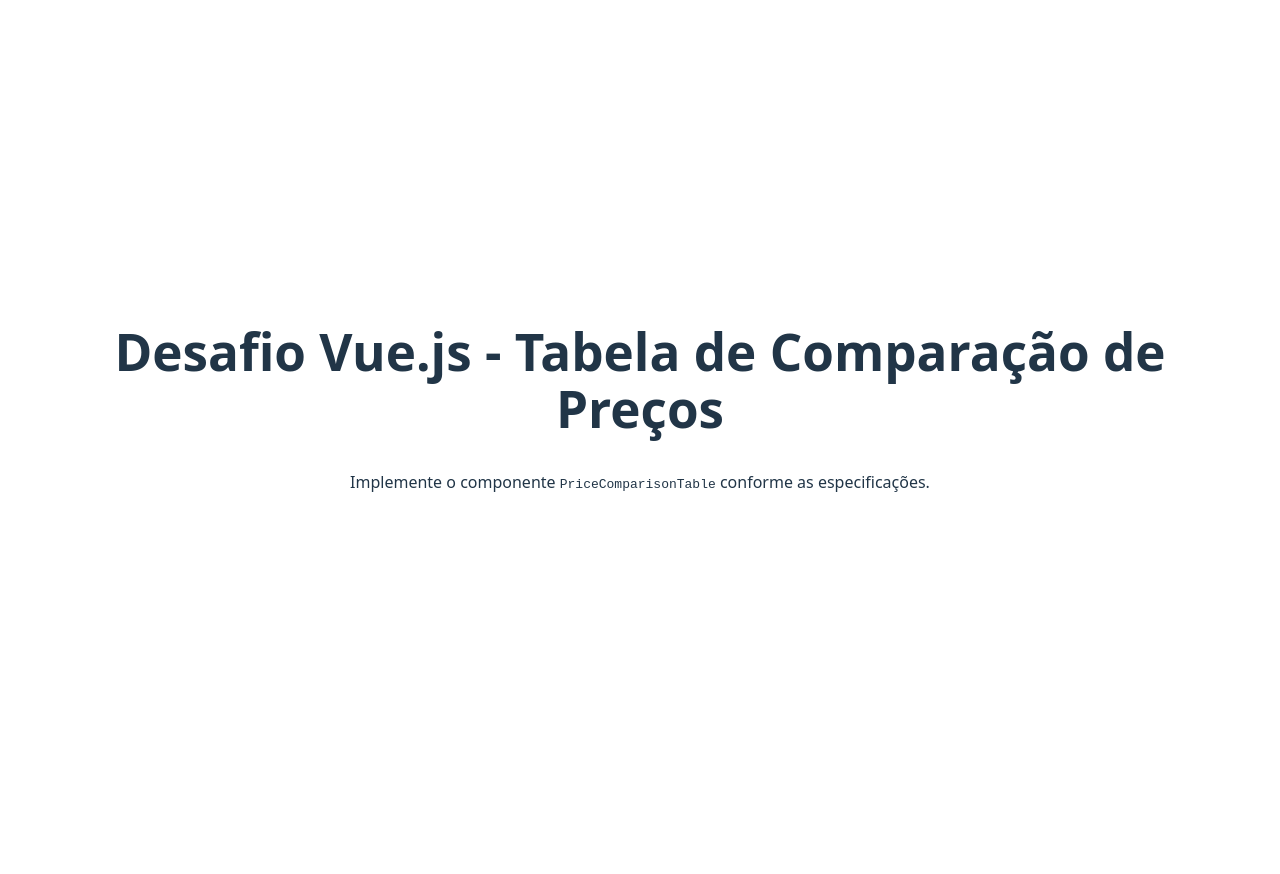
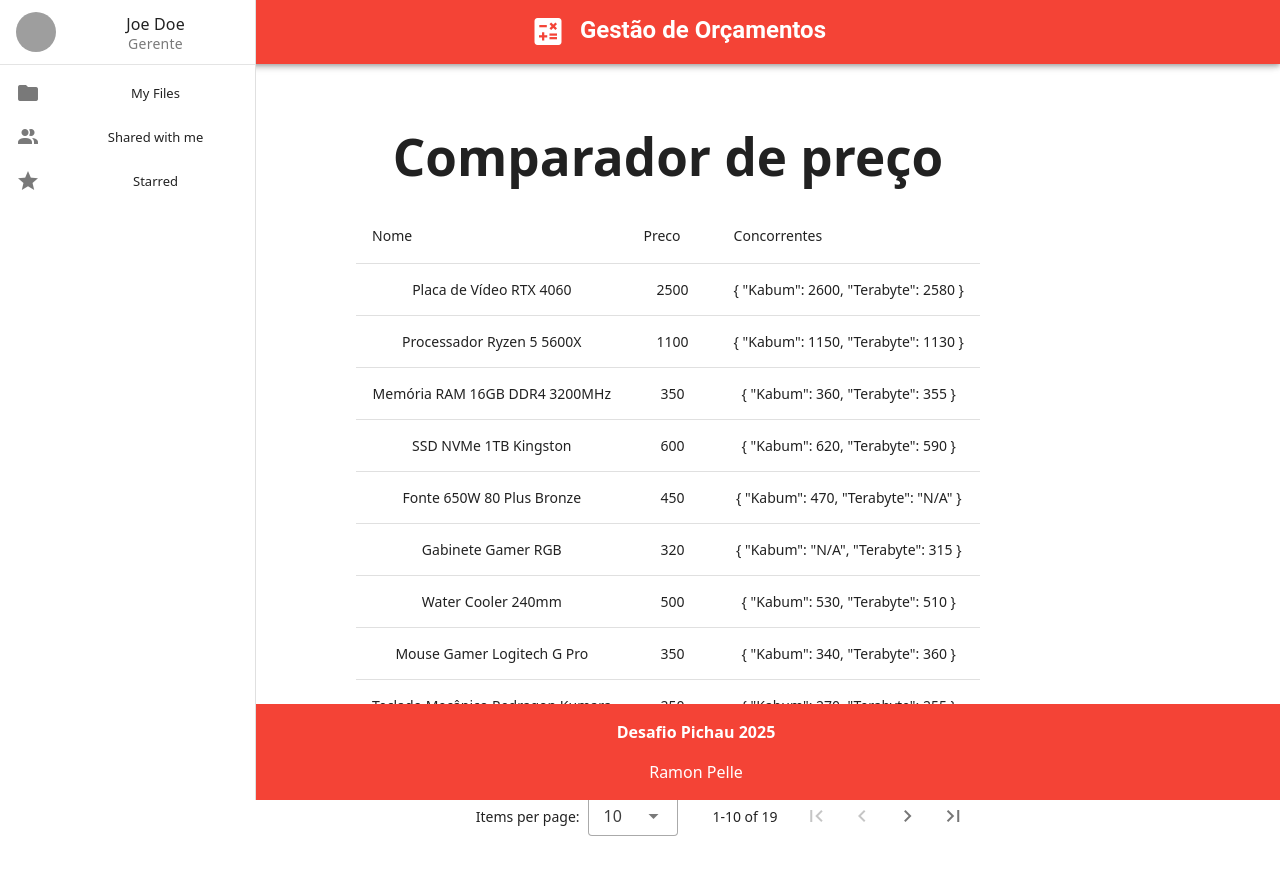
Before and after one commit to RamonPelle/pichau-front-challenge-vue3, a Vue app: page / in a window 1280 px wide. Shown: the top 874 px of the page. Before the commit the page ends 800 px from the top, so only its background shows below. Built offline with nearby package versions, Linux system fonts and the light colour scheme; grey boxes are pictures that could not be loaded.

Commit message:
upd: implementacao PoV com vuetify

```diff
--- a/index.html
+++ b/index.html
@@ -2,9 +2,9 @@
 <html lang="en">
   <head>
     <meta charset="UTF-8" />
-    <link rel="icon" type="image/svg+xml" href="/vite.svg" />
+    <link rel="icon" type="image/svg+xml" href="/pichau.png" />
     <meta name="viewport" content="width=device-width, initial-scale=1.0" />
-    <title>Vite + Vue</title>
+    <title>Desafio Pichau</title>
   </head>
   <body>
     <div id="app"></div>
--- a/src/App.vue
+++ b/src/App.vue
@@ -1,5 +1,56 @@
 <template>
-  <router-view></router-view>
+<!-- App.vue -->
+
+<v-app>
+<v-navigation-drawer
+        expand-on-hover
+        rail
+      >
+        <v-list>
+          <v-list-item
+            prepend-avatar="https://randomuser.me/api/portraits/men/85.jpg"
+            subtitle="Gerente"
+            title="Joe Doe"
+            color="red"
+          ></v-list-item>
+        </v-list>
+
+        <v-divider></v-divider>
+
+        <v-list density="compact" nav>
+          <v-list-item prepend-icon="mdi-folder" title="My Files" value="myfiles"></v-list-item>
+          <v-list-item prepend-icon="mdi-account-multiple" title="Shared with me" value="shared"></v-list-item>
+          <v-list-item prepend-icon="mdi-star" title="Starred" value="starred"></v-list-item>
+        </v-list>
+      </v-navigation-drawer>
+
+<v-app-bar :elevation="4" color="red" app>
+  <v-app-bar-title class="text-h5 font-weight-bold text-white">
+    <v-icon icon="mdi-calculator-variant" class="me-2"></v-icon>
+    Gestão de Orçamentos
+  </v-app-bar-title>
+</v-app-bar>
+
+  <!-- Sizes your content based upon application components -->
+  <v-main>
+
+    <!-- Provides the application the proper gutter -->
+    <v-container fluid>
+
+      <!-- If using vue-router -->
+      <router-view></router-view>
+    </v-container>
+  </v-main>
+
+ <v-footer class="d-flex flex-column w-100" color="red" app>
+    <div class="d-flex align-center px-4 py-2 justify-center">
+      <strong>Desafio Pichau 2025</strong>
+    </div>
+    <div class="d-flex align-center px-4 py-2 justify-center">
+    <p>Ramon Pelle</p>
+    </div>
+  </v-footer>
+</v-app>
 </template>
 
 <script>
--- a/src/main.js
+++ b/src/main.js
@@ -3,6 +3,22 @@
 import router from './router';
 import './style.css';
 
+// Vuetify
+import 'vuetify/styles'
+import { createVuetify } from 'vuetify'
+import * as components from 'vuetify/components'
+import * as directives from 'vuetify/directives'
+import '@mdi/font/css/materialdesignicons.css'
+
+const vuetify = createVuetify({
+  components,
+  directives,
+  theme: {
+    defaultTheme: 'light'
+  }
+})
+
 const app = createApp(App);
 app.use(router);
+app.use(vuetify);
 app.mount('#app');
--- /dev/null
+++ b/src/mocks/produtos.js
@@ -0,0 +1,154 @@
+export const mockProdutos = [
+  {
+    nome: "Placa de Vídeo RTX 4060",
+    preco: 2500,
+    concorrentes: {
+      Kabum: 2600,
+      Terabyte: 2580,
+    },
+  },
+  {
+    nome: "Processador Ryzen 5 5600X",
+    preco: 1100,
+    concorrentes: {
+      Kabum: 1150,
+      Terabyte: 1130,
+    },
+  },
+  {
+    nome: "Memória RAM 16GB DDR4 3200MHz",
+    preco: 350,
+    concorrentes: {
+      Kabum: 360,
+      Terabyte: 355,
+    },
+  },
+  {
+    nome: "SSD NVMe 1TB Kingston",
+    preco: 600,
+    concorrentes: {
+      Kabum: 620,
+      Terabyte: 590,
+    },
+  },
+  {
+    nome: "Fonte 650W 80 Plus Bronze",
+    preco: 450,
+    concorrentes: {
+      Kabum: 470,
+      Terabyte: "N/A",
+    },
+  },
+  {
+    nome: "Gabinete Gamer RGB",
+    preco: 320,
+    concorrentes: {
+      Kabum: "N/A",
+      Terabyte: 315,
+    },
+  },
+  {
+    nome: "Water Cooler 240mm",
+    preco: 500,
+    concorrentes: {
+      Kabum: 530,
+      Terabyte: 510,
+    },
+  },
+  {
+    nome: "Mouse Gamer Logitech G Pro",
+    preco: 350,
+    concorrentes: {
+      Kabum: 340,
+      Terabyte: 360,
+    },
+  },
+  {
+    nome: "Teclado Mecânico Redragon Kumara",
+    preco: 250,
+    concorrentes: {
+      Kabum: 270,
+      Terabyte: 255,
+    },
+  },
+  {
+    nome: "Monitor Gamer 27' 165Hz",
+    preco: 1400,
+    concorrentes: {
+      Kabum: 1450,
+      Terabyte: 1420,
+    },
+  },
+  {
+    nome: "Cadeira Gamer Cougar Armor",
+    preco: 900,
+    concorrentes: {
+      Kabum: 950,
+      Terabyte: 920,
+    },
+  },
+  {
+    nome: "Headset HyperX Cloud II",
+    preco: 450,
+    concorrentes: {
+      Kabum: 460,
+      Terabyte: "N/A",
+    },
+  },
+  {
+    nome: "Placa-Mãe B450M Gaming",
+    preco: 600,
+    concorrentes: {
+      Kabum: 630,
+      Terabyte: 620,
+    },
+  },
+  {
+    nome: "Notebook Gamer i7 + RTX 3060",
+    preco: 5800,
+    concorrentes: {
+      Kabum: 5900,
+      Terabyte: 5750,
+    },
+  },
+  {
+    nome: "Webcam Full HD Logitech C920",
+    preco: 350,
+    concorrentes: {
+      Kabum: "N/A",
+      Terabyte: 345,
+    },
+  },
+  {
+    nome: "Roteador Mesh TP-Link Deco M5",
+    preco: 850,
+    concorrentes: {
+      Kabum: 870,
+      Terabyte: "N/A",
+    },
+  },
+  {
+    nome: "Microfone Condensador BM-800",
+    preco: 220,
+    concorrentes: {
+      Kabum: 230,
+      Terabyte: 225,
+    },
+  },
+  {
+    nome: "Smartwatch Amazfit Bip U Pro",
+    preco: 300,
+    concorrentes: {
+      Kabum: 320,
+      Terabyte: 310,
+    },
+  },
+  {
+    nome: "Carregador Portátil 20.000mAh",
+    preco: 180,
+    concorrentes: {
+      Kabum: 190,
+      Terabyte: 185,
+    },
+  },
+];
--- a/src/views/Home.vue
+++ b/src/views/Home.vue
@@ -1,10 +1,22 @@
 <template>
-  <div class="home">
-    <h1>Desafio Vue.js - Tabela de Comparação de Preços</h1>
-    <p>Implemente o componente <code>PriceComparisonTable</code> conforme as especificações.</p>
-  </div>
+  <v-container>
+    <v-row>
+      <v-col>
+        <h1>Comparador de preço</h1>
+      </v-col>
+    </v-row>
+    <v-row>
+      <v-col> <v-data-table :items="items"></v-data-table> </v-col
+    ></v-row>
+  </v-container>
 </template>
 
 <script>
-export default { name: 'HomeView' };
+export default { name: "HomeView" };
 </script>
+
+<script setup>
+import { mockProdutos } from "../mocks/produtos.js";
+
+const items = mockProdutos;
+</script>
--- a/vite.config.js
+++ b/vite.config.js
@@ -1,7 +1,11 @@
 import { defineConfig } from 'vite'
 import vue from '@vitejs/plugin-vue'
+import vuetify from 'vite-plugin-vuetify'
 
 // https://vite.dev/config/
 export default defineConfig({
-  plugins: [vue()],
+  plugins: [
+    vue(),
+    vuetify()
+  ],
 })
```
Also changed, not shown: package.json (+5 -2 lines), public/pichau.png (added), 1 other file (tests, documents, lock files or other folders).
